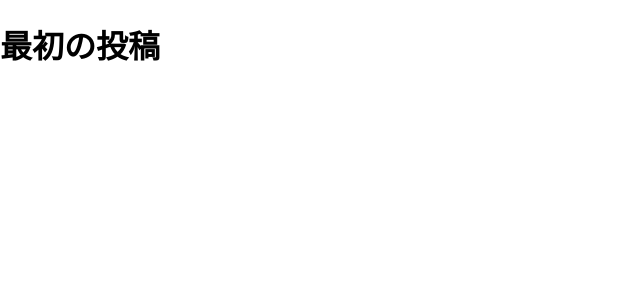
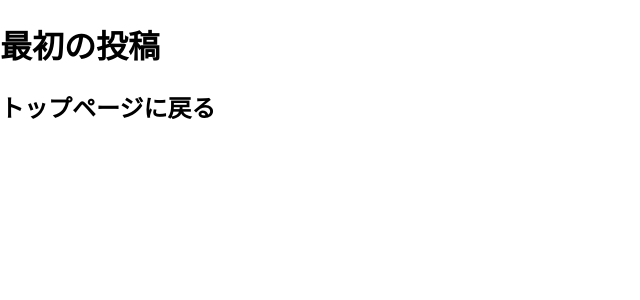
Before and after one commit to madokato/nextjs-blog, a Next.js app: page /posts/first-post in a window 1280 px wide. Shown: the top 300 px of the page, without its empty margins (0-640 px from the left). Built offline with nearby package versions, Linux system fonts and the light colour scheme.

Commit message:
トップページに戻る

```diff
--- a/pages/posts/first-post.js
+++ b/pages/posts/first-post.js
@@ -1,3 +1,15 @@
+import Link from 'next/link';
+
+
 export default function FirstPost() {
-    return <h1>最初の投稿</h1>;
-  }
+    return (
+    <>
+    <h1>最初の投稿</h1>
+      <h2>
+        <Link href="/">
+          <a>トップページに戻る</a>
+        </Link>
+      </h2>
+    </>
+  );
+}
```
